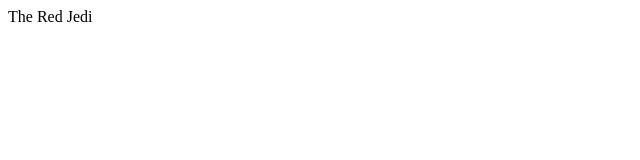
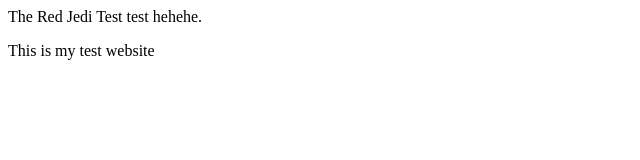
Before and after one commit to jacksonskam/redjedi, a plain HTML site: page index.html in a window 1280 px wide. Shown: the whole page, without its empty margins (0-640 px from the left). Drawn offline with Linux system fonts and the light colour scheme.

Commit message:
Add test message and paragraph to index.html
Added a test message and a paragraph to the HTML.

```diff
--- a/index.html
+++ b/index.html
@@ -2,5 +2,7 @@
 <html>
   <body>
     The Red Jedi
+    Test test hehehe.
+    <p>This is my test website</p>
   </body>
 </html>
```
